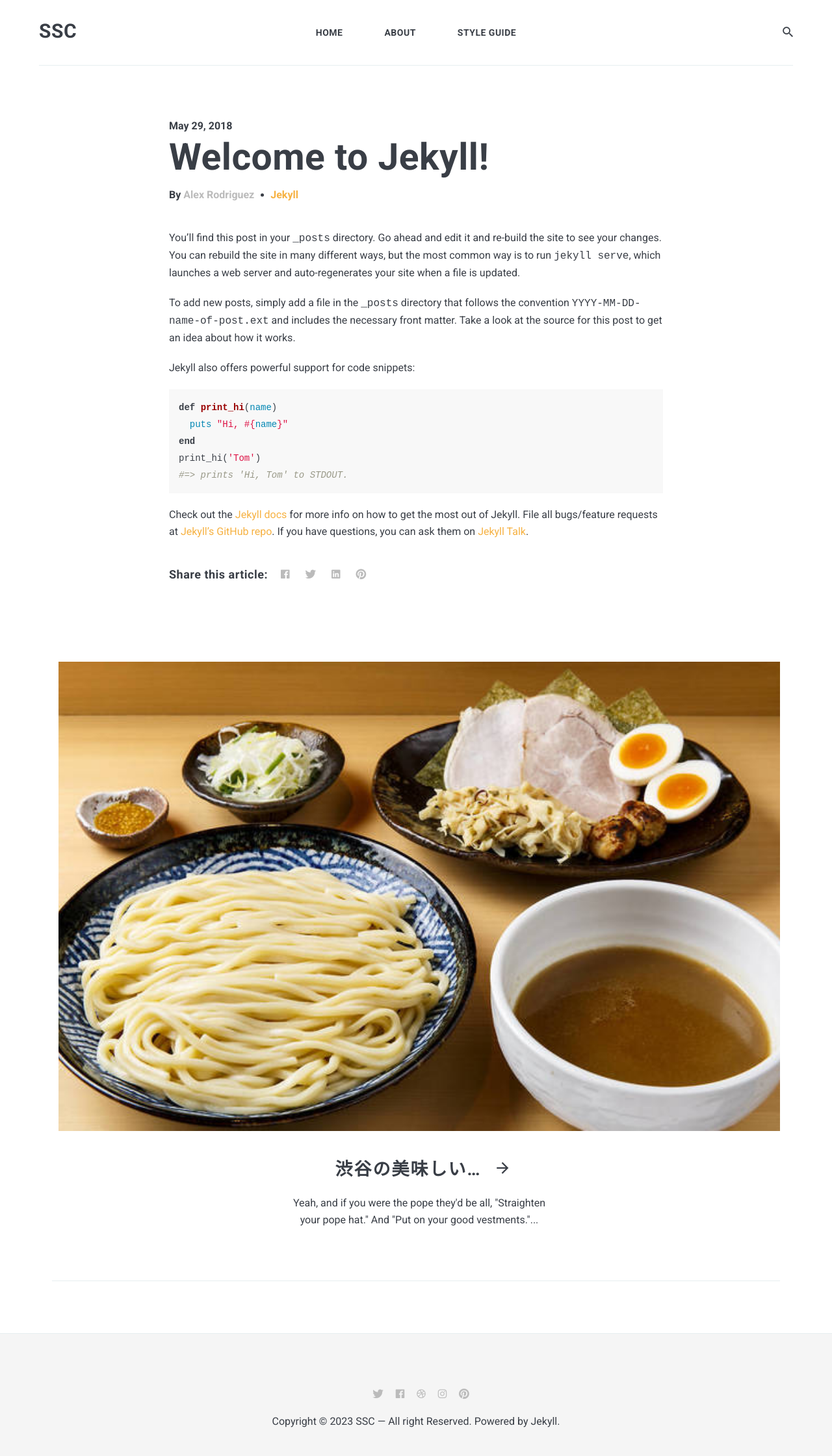
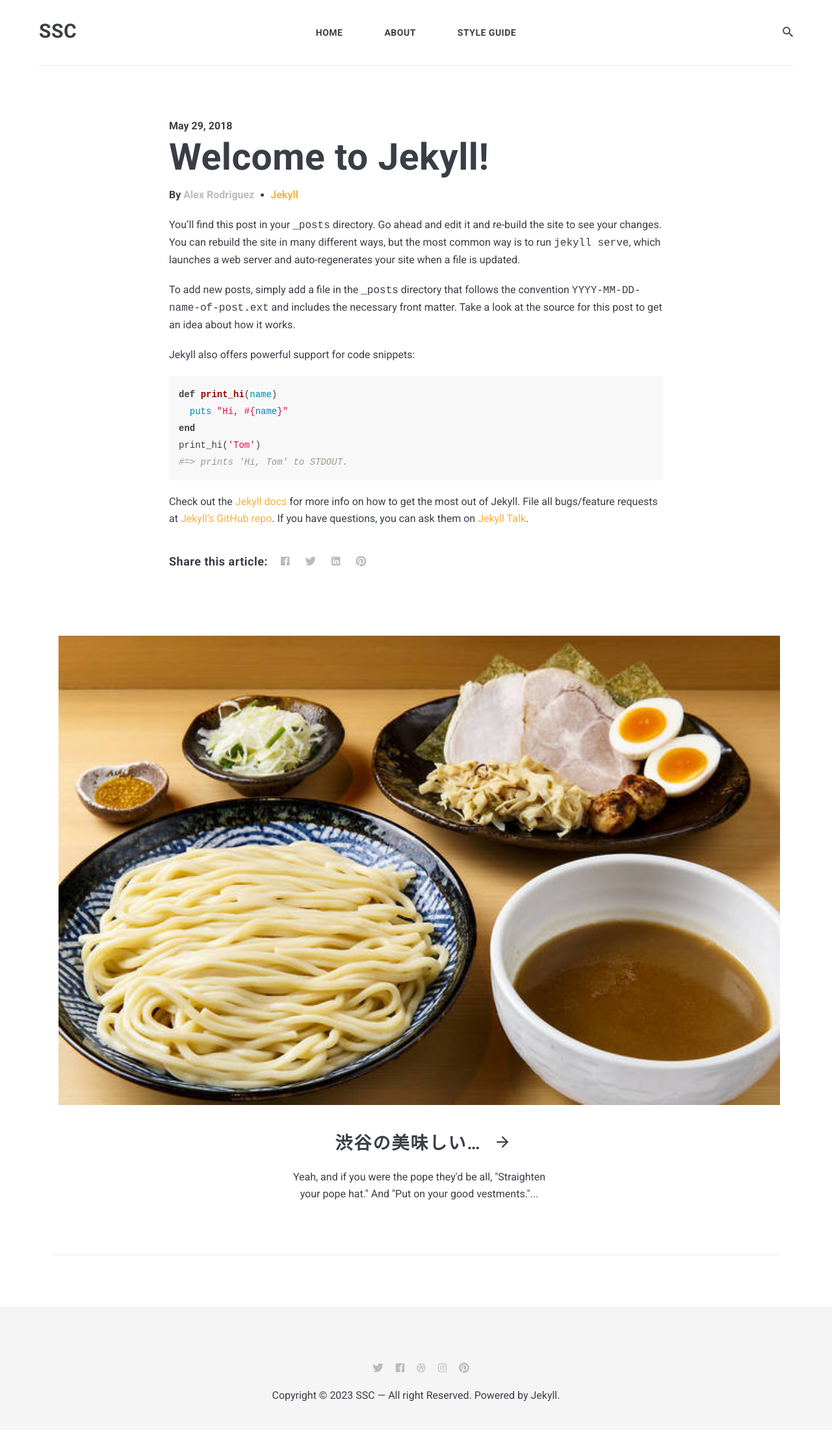
Before and after one commit to 9208k5/test0324, a Jekyll site: the page built from _posts/2018-05-29-welcome-to-jekyll.markdown, in a window 1280 px wide. Shown: the whole page at 65% size. Built offline with Jekyll 4.4.1, drawn with Linux system fonts in a browser that asks for light colours; nearby versions of some CDN libraries; comment, search, counter and statistics services are not loaded; after the commit the page ends 2200 px from its top, so only the background shows below that.

Commit message:
Update _post.scss

```diff
--- a/_sass/4-layouts/_post.scss
+++ b/_sass/4-layouts/_post.scss
@@ -77,10 +77,10 @@
 }
 
 .post {
-  margin: 40px auto;
+  margin: 20px auto;
 
   &.post-no-image {
-    margin: 0 auto 80px;
+    margin: 0 auto 40px;
   }
 
   @media only screen and (max-width: $mobile) {
```
